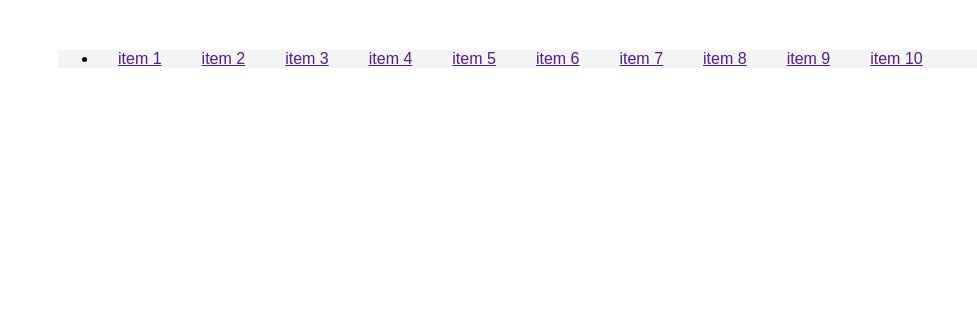
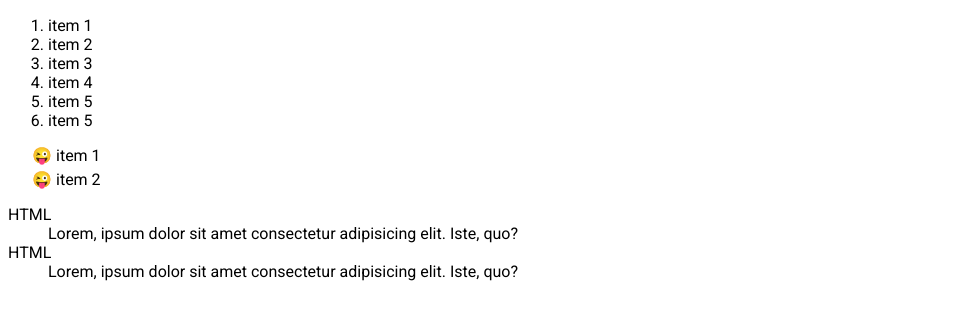
Before and after one commit to bootcamp-front/html, a plain HTML site: page index.html in a window 1280 px wide. Shown: the whole page, without its empty margins (0-977 px from the left). Drawn offline with Linux system fonts and the light colour scheme.

Commit message:
clase 03

```diff
--- a/css/styles.css
+++ b/css/styles.css
@@ -1,59 +1,56 @@
+@import url('https://fonts.googleapis.com/css2?family=Roboto:wght@100;300;400;500;700;900&display=swap');
+
+
+/* *,*::before,*::after{
+    margin: 0;
+    padding: 0;
+    box-sizing: border-box;
+} */
+
+:root{
+    --yellow: #F2CD5C;
+    --font:'Roboto', sans-serif;
+}
+
+html{
+    scroll-behavior: smooth;
+}
 
 body{
-    font-family: Arial, Helvetica, sans-serif;
-    /* background: #FFC900; */
+    font-family: var(--font);
+    /* background: var(--yellow); */
+
 }
 
-.texto-primary{
+
+a{
+    text-decoration: none;
     color: #000;
 }
 
 .link{
-    text-decoration: none;
-    font-weight: bold;
-    color: #000
+    text-decoration: underline;
+    color: red;
 }
 
-
-.a{
-    background-color: red;
-}
-.a.css{
-    vertical-align: sub;
+.section{
+    background: #000;
+    color: #fff;
+    margin: 20px;
 }
 
-
-.h1{
-    background: #000;
-    color: #fff;
-    width: 100%;
-    height: 200px;
-    padding: 200px;
-    margin: 50px;
+ul.list-check {
+    list-style: none;
 }
-
-.a{
-    display: block;
-    background: red;
-    color: #000;
-
-    /* ignora  */
-    width: 300px;
-    height: 200px;
-    margin-top: 50px;
-    margin-bottom: 50px;
-
-    /* no ignora  */
-    margin-left: 10px;
-    margin-right: 10px;
-    /* vertical-align: sub; */
+ul.list-check li {
+    font-size: 16px;
+    margin: 5px 0;
 }
-
-nav {
-    background: #f4f4f4;
-    margin: 50px;
+ul.list-check li::before {
+    content: "😜";
+    color: red;
+    font-weight: bold;
+    display: inline-block;
+    width: 1.5em;
+    margin-left: -1em;
 }
-
-ul li a{
-    margin:0 20px;
-}
--- a/index.html
+++ b/index.html
@@ -6,25 +6,36 @@
         <meta http-equiv="X-UA-Compatible" content="IE=edge">
         <meta name="viewport" content="width=device-width, initial-scale=1.0">
         <link rel="stylesheet" href="css/styles.css">
-        <title>Document</title>
+        <title>Link | list | attr</title>
     </head>
 
     <body>
-        <!-- * Elementos en bloques -->
-        <!-- <h1>Titulo</h1>
-        <h2>Titulo 2</h2> -->
+        <!-- <h1>Enlaces | listas | Atributos</h1>
+        <a href="nosotros.html" class="link">Nosotros</a>
+        <a href="https://www.google.com" target="_blank" download="false" class="">Goolge</a>
+        <a href="blog/blog.html" class="">Blog</a> -->
 
-        <!-- * Elementos en lineas -->
-        <!-- <img src="https://picsum.photos/200/300" alt=""> -->
-        <!-- <a href="#">Link 1</a>
-        <a href="#">Link 2</a>
-        <a href="#">Link 3</a> -->
+        <ol>
+            <li>item 1</li>
+            <li>item 2</li>
+            <li>item 3</li>
+            <li>item 4</li>
+            <li>item 5</li>
+            <li>item 5</li>
+        </ol>
 
-        <nav>
-            <ul>
-                <li><a href="">item 1</a><a href="">item 2</a><a href="">item 3</a><a href="">item 4</a><a href="">item 5</a><a href="">item 6</a><a href="">item 7</a><a href="">item 8</a><a href="">item 9</a><a href="">item 10</a></li>
-            </ul>
-        </nav>
+        <ul type="circle" class="list-check">
+            <li>item 1</li>
+            <li>item 2</li>
+        </ul>
+
+        <dl>
+            <dt>HTML</dt>
+            <dd>Lorem, ipsum dolor sit amet consectetur adipisicing elit. Iste, quo?</dd>
+            <dt>HTML</dt>
+            <dd>Lorem, ipsum dolor sit amet consectetur adipisicing elit. Iste, quo?</dd>
+        </dl>
+
     </body>
 
 </html>
```
Also changed, not shown: blog/blog.html (added, +13 -0 lines), nosotros.html (added, +13 -0 lines).
